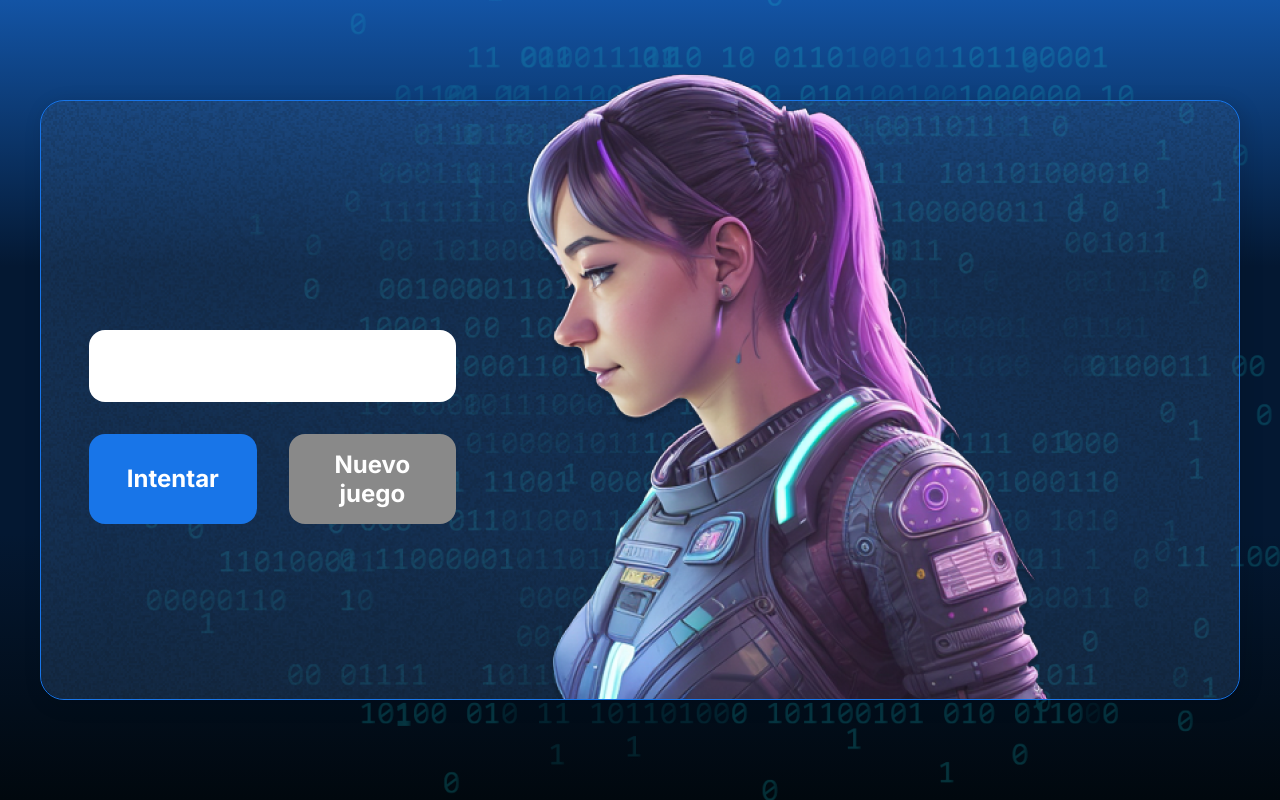
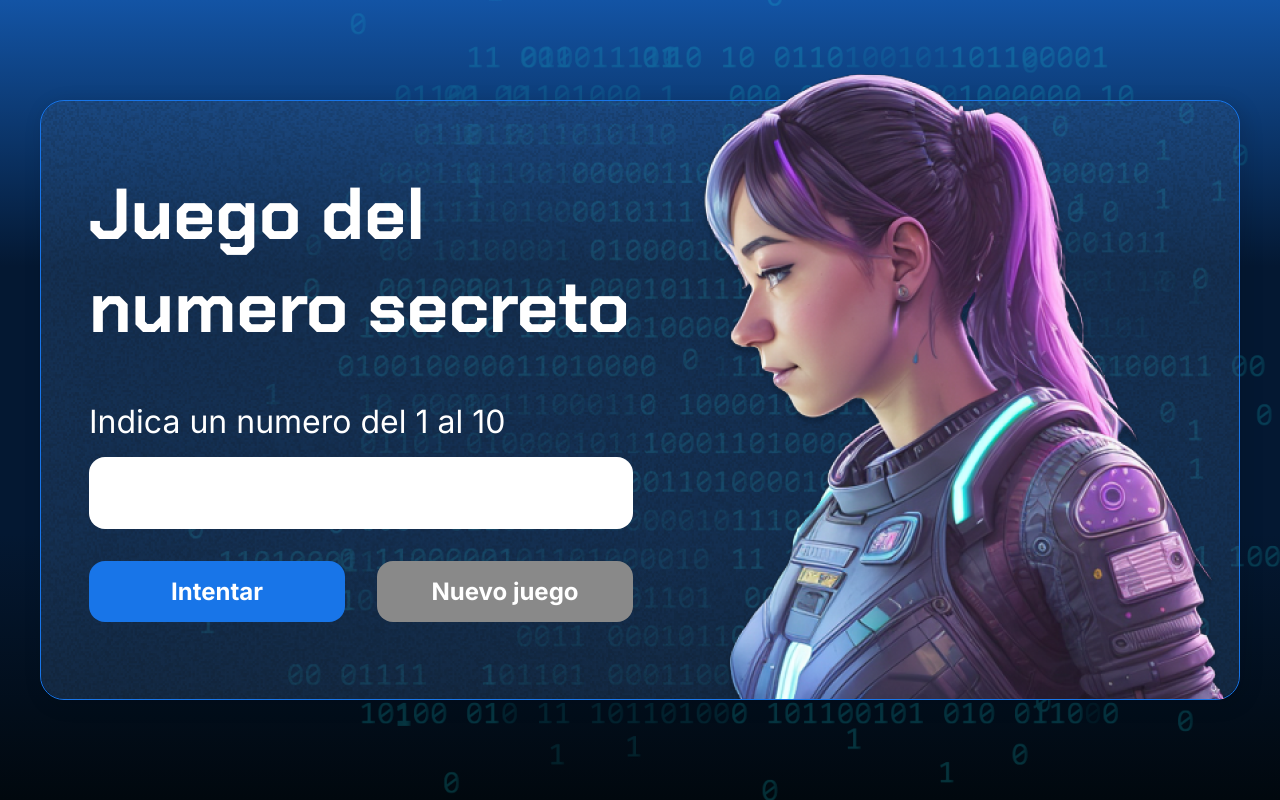
Before and after one commit to LindaRodriguezSa/Logica-programacion, a plain HTML site: page index.html in a window 1280 px wide. Drawn offline with Linux system fonts and the light colour scheme.

Commit message:
Actualizando app.js

```diff
--- a/app.js
+++ b/app.js
@@ -0,0 +1,6 @@
+let titulo = document.querySelector("h1");
+/* definir titulo */
+titulo.innerHTML = "Juego del numero secreto";
+
+let parrafo = document.querySelector("p");
+parrafo.innerHTML = "Indica un numero del 1 al 10";
--- a/style.css
+++ b/style.css
@@ -100,8 +100,7 @@ h1 {
     padding-bottom: 3rem;
 }
 
-p,
-button {
+p,button {
     font-family: 'Inter', sans-serif;
 }
 
```
